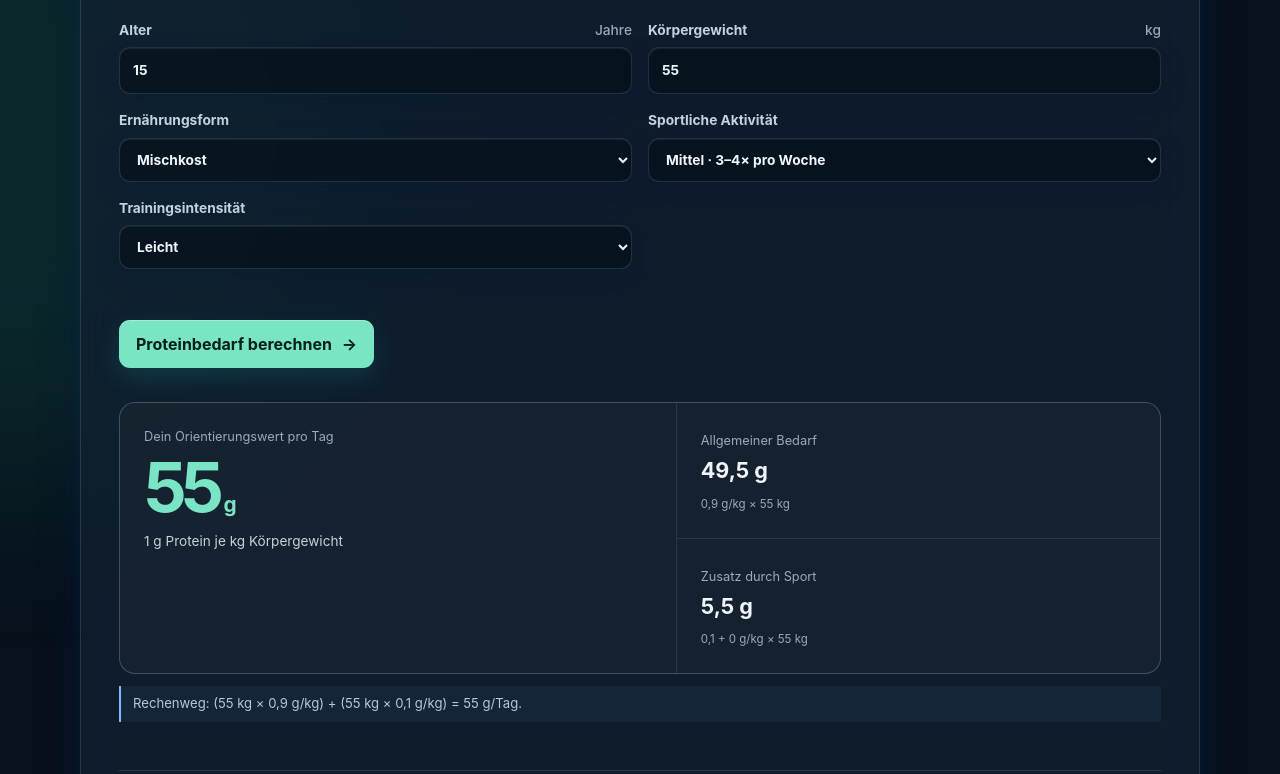
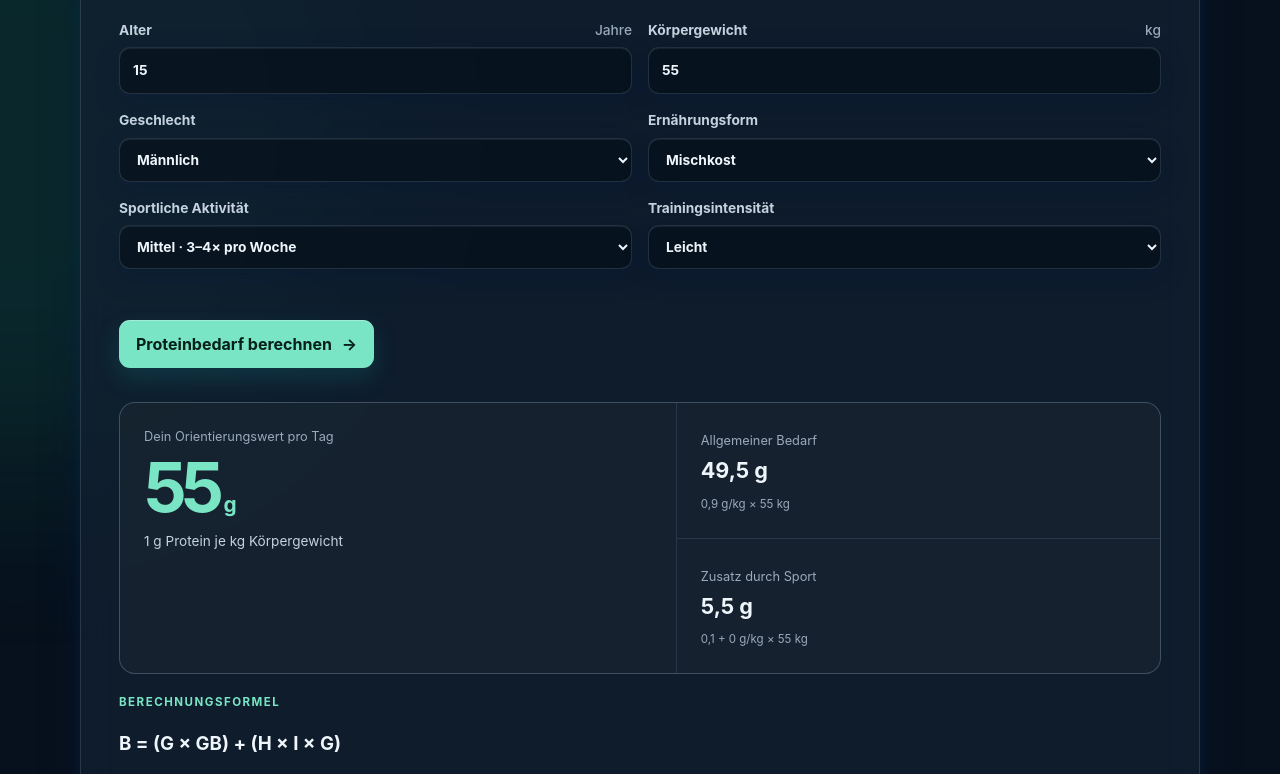
Before and after one commit to LuisKln/ProteinKompass, a plain HTML site: page index.html in a window 1280 px wide. Shown: the part 726-1500 px from the top of the page. Drawn offline with nearby package versions, Linux system fonts and the light colour scheme; no server answers.

Commit message:
Add gender selection to calculator form

```diff
--- a/index.html
+++ b/index.html
@@ -30,12 +30,13 @@
       <form id="calculator-form" novalidate><div class="input-grid">
         <label>Alter <span class="unit">Jahre</span><input id="age" type="number" min="10" max="19" value="15" required inputmode="numeric"></label>
         <label>Körpergewicht <span class="unit">kg</span><input id="weight" type="number" min="25" max="200" step="0.1" value="55" required inputmode="decimal"></label>
+        <label>Geschlecht<select id="gender"><option value="male">Männlich</option><option value="female">Weiblich</option></select></label>
         <label>Ernährungsform<select id="diet"><option value="omnivore">Mischkost</option><option value="vegetarian">Vegetarisch</option><option value="vegan">Vegan</option></select></label>
         <label>Sportliche Aktivität<select id="activity"><option value="none">Kein zusätzlicher Sport</option><option value="light">Leicht · 1–2× pro Woche</option><option value="moderate" selected>Mittel · 3–4× pro Woche</option><option value="intense">Intensiv · 5× oder mehr</option></select></label>
         <label>Trainingsintensität<select id="intensity"><option value="light" selected>Leicht</option><option value="medium">Mittel</option><option value="hard">Schwer</option><option value="very-hard">Sehr schwer</option></select></label>
       </div><p class="form-error" id="form-error" role="alert"></p><button class="primary-button" type="submit">Proteinbedarf berechnen <span aria-hidden="true">→</span></button></form>
       <div class="results" aria-live="polite"><div class="result-main"><p>Dein Orientierungswert pro Tag</p><strong><span id="total-protein">0</span><small> g</small></strong><span id="result-summary">Bitte Angaben berechnen.</span></div><div class="result-breakdown"><div><span>Allgemeiner Bedarf</span><strong id="base-protein">0 g</strong><small id="base-detail">–</small></div><div><span>Zusatz durch Sport</span><strong id="sport-protein">0 g</strong><small id="sport-detail">–</small></div></div></div>
-      <div class="formula" id="formula">Rechenweg erscheint nach der Berechnung.</div>
+      <section class="calculation-formula" aria-labelledby="formula-title"><p class="eyebrow">Berechnungsformel</p><h3 id="formula-title">B = (G × GB) + (H × I × G)</h3><p class="muted small"><strong>B</strong> = Bedarf, <strong>G</strong> = Gewicht, <strong>GB</strong> = Grundbedarf, <strong>H</strong> = Trainingshäufigkeit und <strong>I</strong> = Trainingsintensität.</p><div class="formula" id="formula" aria-live="polite">Rechenweg erscheint nach der Berechnung.</div></section>
       <section class="suggestion-area" aria-labelledby="suggestion-title"><div class="section-heading"><div><p class="eyebrow">Schritt 2</p><h2 id="suggestion-title">Passende Vorschläge</h2></div><span id="suggestion-diet-label" class="chip">Mischkost</span></div><p class="muted">Jede Karte zeigt eine rechnerisch passende Menge. Gerichte werden nur in ganzen Portionen und Stückware nur in ganzen Stückzahlen vorgeschlagen.</p><div class="suggestion-grid" id="suggestions"><p class="empty-state">Berechne zuerst deinen Bedarf.</p></div></section>
     </section>
     <section class="panel tab-panel" id="database" aria-labelledby="database-title"><div class="section-heading"><div><p class="eyebrow">Lebensmittel</p><h2 id="database-title">Datenbank</h2></div><span id="food-count" class="chip">0 Einträge</span></div><div class="database-controls"><label class="search-label"><span class="sr-only">Lebensmittel suchen</span><input id="food-search" type="search" placeholder="Suchen, z. B. Haferflocken"></label><select id="database-diet-filter" aria-label="Ernährungsform filtern"><option value="all">Alle Ernährungsformen</option><option value="omnivore">Mischkost</option><option value="vegetarian">Vegetarisch</option><option value="vegan">Vegan</option></select><select id="category-filter" aria-label="Kategorie filtern"><option value="all">Alle Kategorien</option><option value="Einzellebensmittel">Einzellebensmittel</option><option value="Gericht">Gerichte</option></select></div><div class="food-list" id="food-list"></div><p class="source-note">Nährwerte: typische Werte je 100 g aus dem Bundeslebensmittelschlüssel (BLS), gerundet. Zusammengesetzte Gerichte sind nachvollziehbare Rezeptur-Schätzwerte.</p></section>
```
